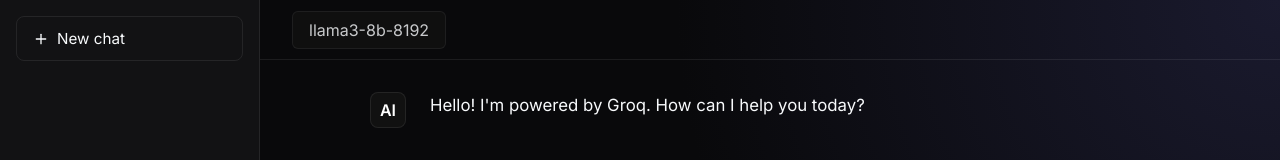
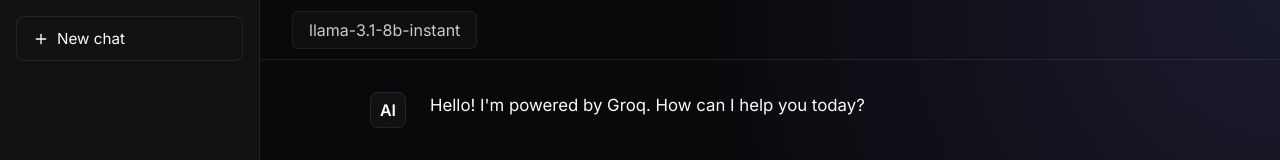
Before and after one commit to ArchitCodes1204/ChatBot, a React (Vite) app: page / in a window 1280 px wide. Shown: the top 160 px of the page. Built offline with nearby package versions, Linux system fonts and the light colour scheme; no server answers.

Commit message:
Update fixed model to llama-3.1-8b-instant

```diff
--- a/src/App.jsx
+++ b/src/App.jsx
@@ -67,7 +67,7 @@
       // Don't send our initial instructional message to Groq if it's the only AI message
       const chatHistory = newMessages.filter(m => !(m.role === 'assistant' && m.content.includes("Hello! I'm powered by Groq")));
 
-      const generator = streamChat(chatHistory, 'llama3-8b-8192', apiKey.trim());
+      const generator = streamChat(chatHistory, 'llama-3.1-8b-instant', apiKey.trim());
       let assistantContent = '';
 
       // Keep track of the message internally, wait to add to array
@@ -154,7 +154,7 @@
             </svg>
           </button>
           <div className="model-selector" style={{ cursor: 'default', opacity: 0.8 }}>
-            llama3-8b-8192
+            llama-3.1-8b-instant
           </div>
         </header>
 
```
